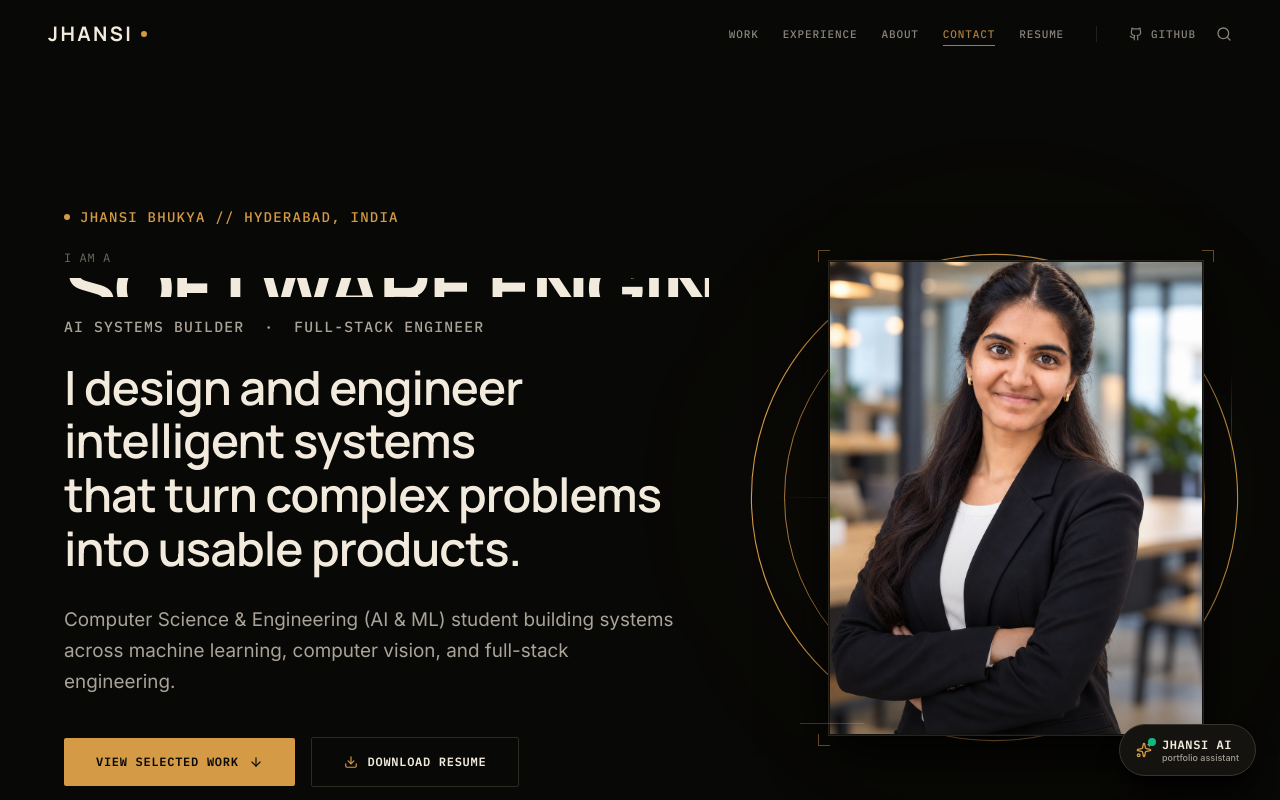
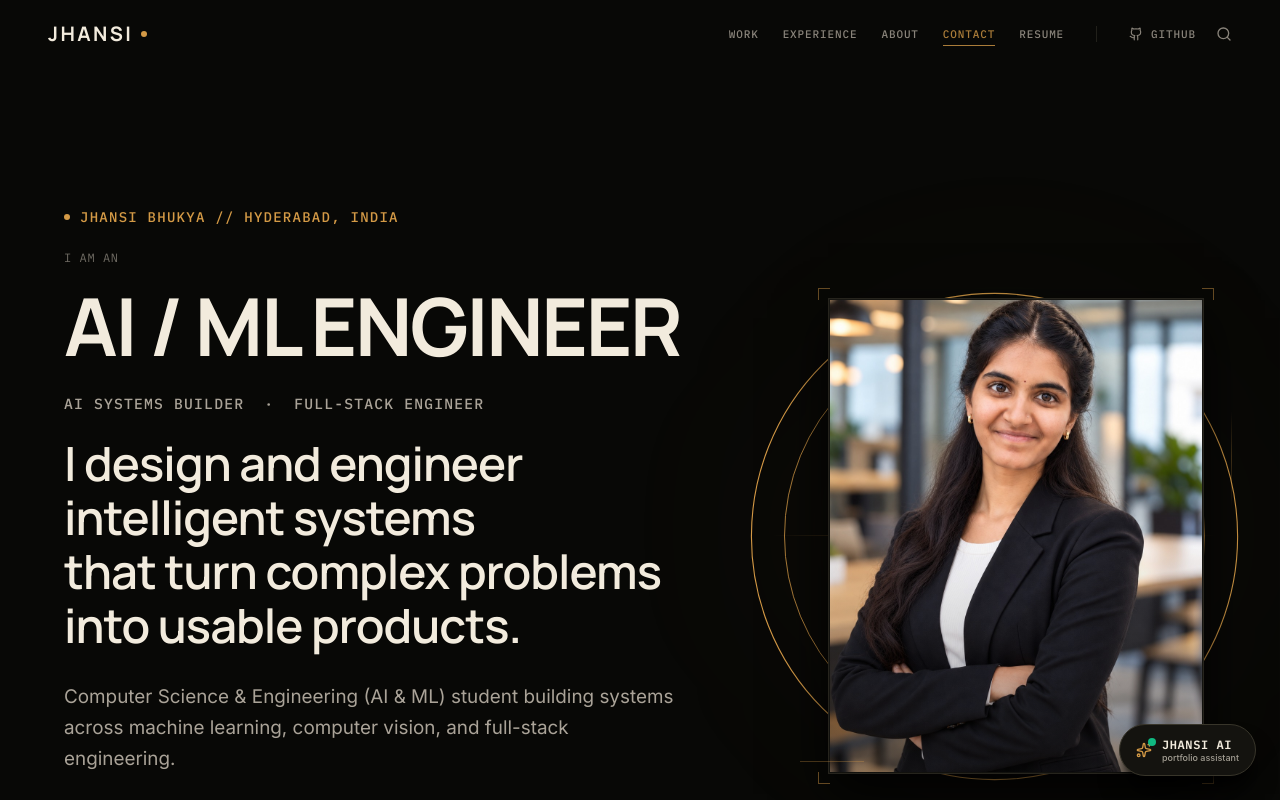
Before and after one commit to Jhansi1717/MyPortfolio, a React (Vite) app: page / in a window 1280 px wide. Shown: the top 800 px of the page. Built offline with nearby package versions, Linux system fonts and the light colour scheme.

Commit message:
Portfolio final cleanup: HeroRoleSlider.tsx

```diff
--- a/src/components/HeroRoleSlider.tsx
+++ b/src/components/HeroRoleSlider.tsx
@@ -1,81 +1,12 @@
-import React, { useState, useEffect } from 'react';
-import { motion, AnimatePresence, useReducedMotion } from 'motion/react';
+import React from 'react';
 
-interface RoleItem {
-  article: string;
-  title: string;
-}
-
-const ROLES: RoleItem[] = [
-  { article: 'I AM AN', title: 'AI/ML ENGINEER' },
-  { article: 'I AM A', title: 'SOFTWARE ENGINEER' },
-  { article: 'I AM A', title: 'FULL-STACK ENGINEER' },
-];
-
-export const HeroRoleSlider: React.FC = () => {
-  const shouldReduceMotion = useReducedMotion();
-  const [roleIndex, setRoleIndex] = useState(0);
-
-  useEffect(() => {
-    if (shouldReduceMotion) return;
-
-    // 2100ms hold (within 1900–2300ms) + 550ms transition = 2650ms total cycle
-    const timer = setInterval(() => {
-      setRoleIndex((prev) => (prev + 1) % ROLES.length);
-    }, 2650);
-
-    return () => clearInterval(timer);
-  }, [shouldReduceMotion]);
-
-  const currentRole = ROLES[roleIndex];
-
-  if (shouldReduceMotion) {
-    return (
+export const HeroRoleSlider: React.FC = () => (
   <div className="flex flex-col justify-start select-none w-full">
-        {/* Subtle, quiet label */}
     <div className="h-5 sm:h-6 mb-2 flex items-center justify-center lg:justify-start font-mono text-[11px] sm:text-xs tracking-[0.05em] text-[#6E6A62] uppercase font-normal">
       I AM AN
     </div>
     <div className="font-display text-[2.2rem] xs:text-[2.5rem] sm:text-[3.1rem] md:text-[3.6rem] lg:text-[4.25rem] xl:text-[5rem] 2xl:text-[5.4rem] font-bold uppercase tracking-[-0.03em] text-[#F2EBDD] leading-[0.96] whitespace-nowrap min-h-[1.2em] flex items-center justify-center lg:justify-start">
-          AI/ML ENGINEER
+      AI / ML ENGINEER
     </div>
   </div>
 );
-  }
-
-  return (
-    <div className="flex flex-col justify-start select-none w-full">
-      {/* 1. Grammatically Correct Article Header — Quiet, Low-Opacity Label Above Role */}
-      <div className="h-5 sm:h-6 relative overflow-hidden mb-2 flex justify-center lg:justify-start">
-        <AnimatePresence mode="wait">
-          <motion.div
-            key={`article-${roleIndex}`}
-            initial={{ opacity: 0, y: 6 }}
-            animate={{ opacity: 1, y: 0 }}
-            exit={{ opacity: 0, y: -6 }}
-            transition={{ duration: 0.55, ease: [0.16, 1, 0.3, 1] }}
-            className="font-mono text-[11px] sm:text-xs tracking-[0.05em] text-[#6E6A62] uppercase font-normal flex items-center"
-          >
-            {currentRole.article}
-          </motion.div>
-        </AnimatePresence>
-      </div>
-
-      {/* 2. Main Title - Dominant Visual Anchor, Phrase-Level Transitions (y: 10 -> 0 -> -10) */}
-      <div className="relative h-[1.2em] flex items-center overflow-hidden justify-center lg:justify-start w-full">
-        <AnimatePresence mode="wait">
-          <motion.div
-            key={`title-${roleIndex}`}
-            initial={{ opacity: 0, y: 10 }}
-            animate={{ opacity: 1, y: 0 }}
-            exit={{ opacity: 0, y: -10 }}
-            transition={{ duration: 0.55, ease: [0.16, 1, 0.3, 1] }}
-            className="font-display text-[2.2rem] xs:text-[2.5rem] sm:text-[3.1rem] md:text-[3.6rem] lg:text-[4.25rem] xl:text-[5rem] 2xl:text-[5.4rem] font-bold uppercase tracking-[-0.03em] text-[#F2EBDD] leading-[0.96] absolute inset-x-0 whitespace-nowrap text-center lg:text-left"
-          >
-            {currentRole.title}
-          </motion.div>
-        </AnimatePresence>
-      </div>
-    </div>
-  );
-};
```
Lines whose indentation alone changed are shown as unchanged.
